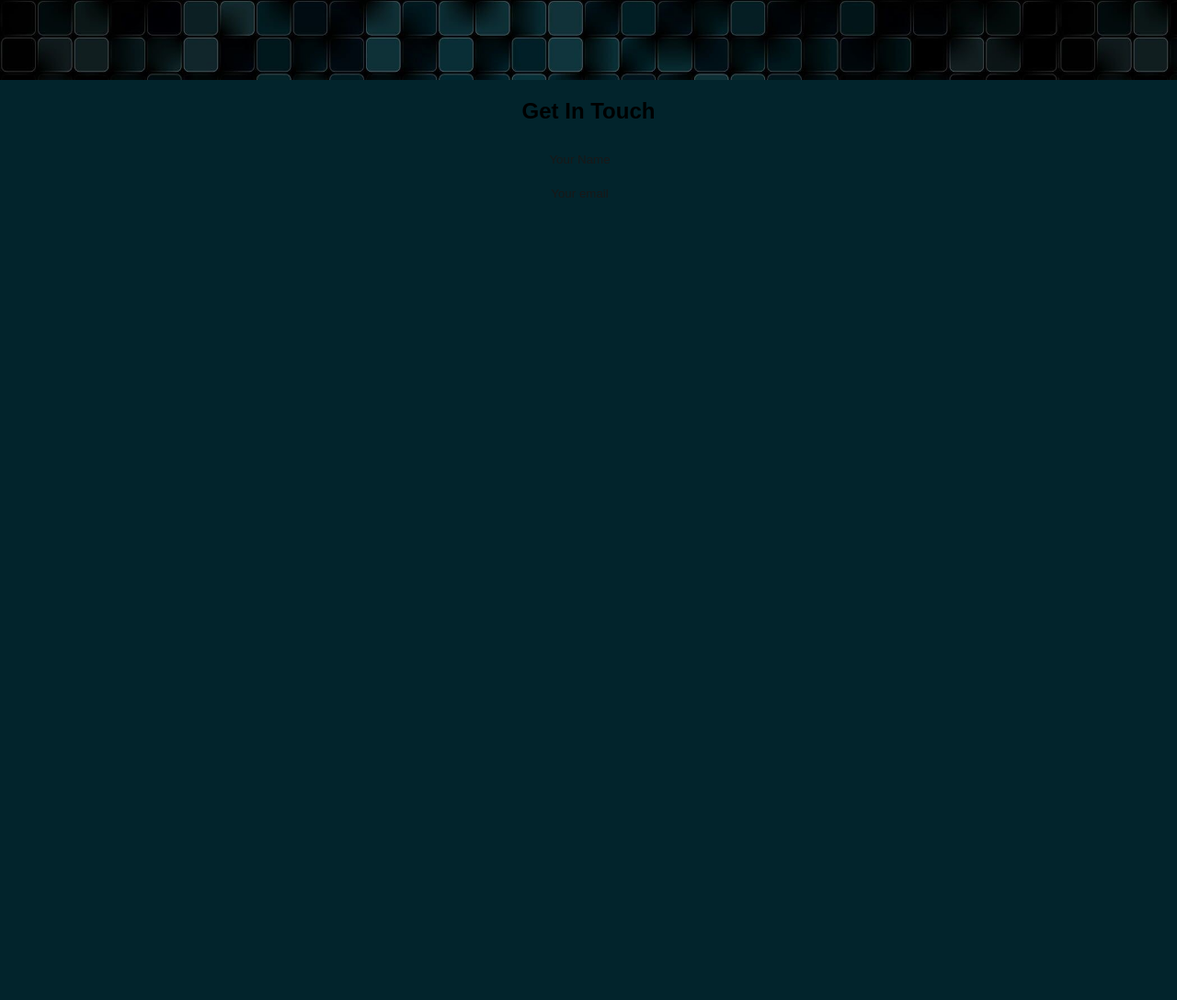
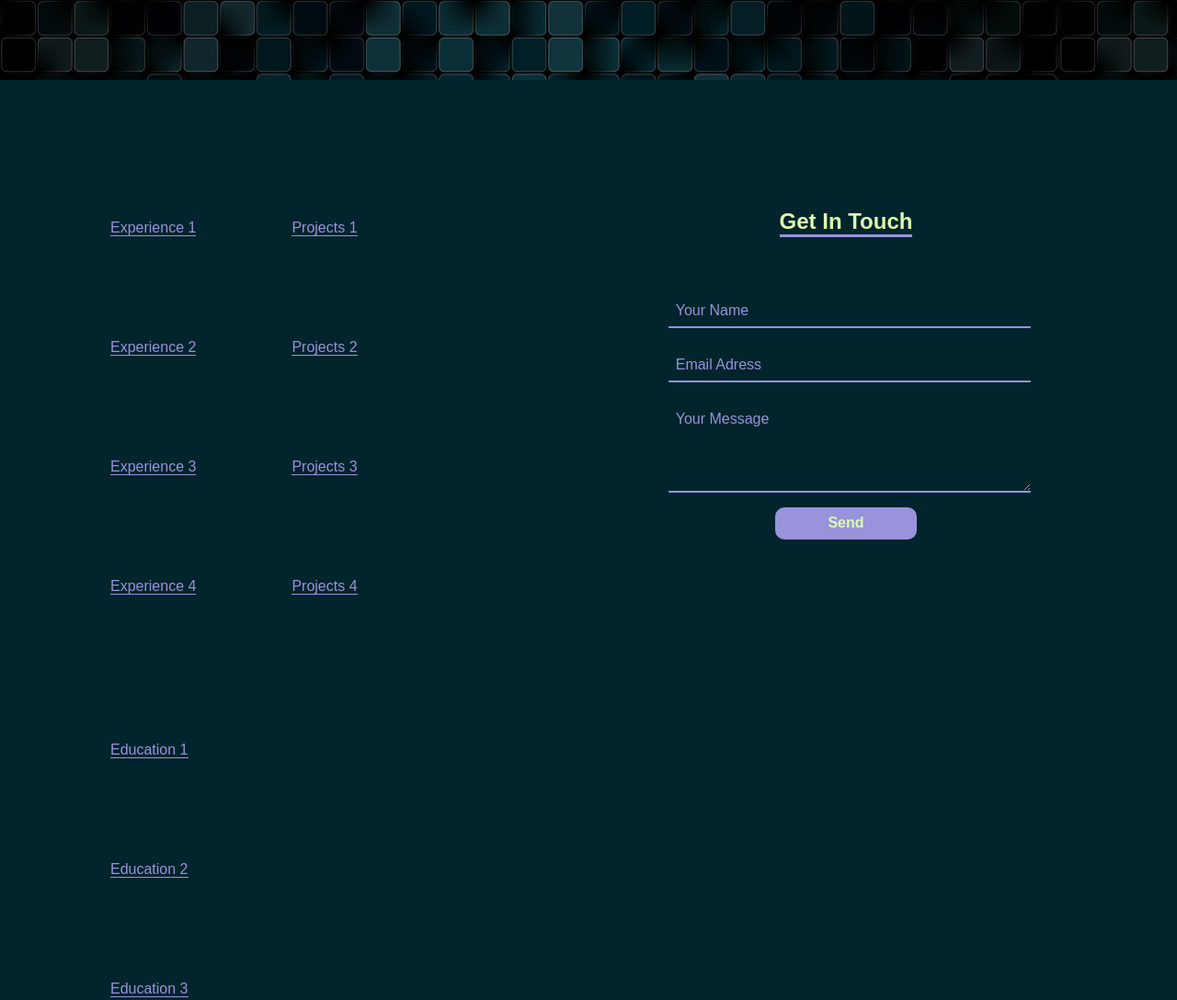
Before and after one commit to Saksham-P/portfolio-old, a plain HTML site: page index.html in a window 1280 px wide. Shown: the part 713-1801 px from the top of the page at 92% size. Before the commit the page ends 1600 px from the top, so only its background shows below. Drawn offline with Linux system fonts and the light colour scheme.

Commit message:
improved the contact section

```diff
--- a/CSS/home.css
+++ b/CSS/home.css
@@ -5,6 +5,15 @@ body {
     margin: 0;
     font-family: Arial, Helvetica, sans-serif;
     background-color: #02242c;
+}
+body::-webkit-scrollbar {
+    width: 12px;
+}
+body::-webkit-scrollbar-thumb {
+    background-color: #9893da;
+}
+body::-webkit-scrollbar-thumb:hover {
+    background-color: #7673a5;
 }
 .header {
     overflow: hidden;
@@ -39,8 +48,7 @@ body {
     overflow: hidden;
     background-image: url("../Images/pattern1Cropped.jpg");
     background-size: 90%;
-    /*-webkit-mask-image: -webkit-linear-gradient(bottom, rgba(0, 0, 0, 0), rgba(0, 0, 0, 1), rgba(0, 0, 0, 1), rgba(0, 0, 0, 1), rgba(0, 0, 0, 1));
-    */width: 100%;
+    width: 100%;
     height: 100vh;
 }
 #mainPage h3 {
@@ -104,27 +112,106 @@ body {
 
 .footer {
     background-color: #02242c;
-    overflow: hidden;
-    height: 100vh;
+    height: 90vh;
 }
 .form {
-    width: 200px;
-    margin-left: auto;
-    margin-right: auto;
+    width: auto;
+    height: fit-content;
+    margin: 10vh;
 }
 .form h2, form {
     width: fit-content;
     margin-left: auto;
     margin-right: auto;
+    color: #ddfcad;
+}
+.form h2 {
+    border-bottom: 3px solid #9893da;
+    margin-bottom: 10%;
+}
+#leftFooter {
+    float: left;
+    width: 50%;
+    height: 100%;
+    margin-top: 5vh;
+}
+#leftFooter ul {
+    list-style: none;
+    display: inline;
+    float: left;
+    margin: none;
+}
+#leftFooter li {
+    margin-top: 2vh;
+    margin-bottom: 14vh;
+    padding-right: 5vw;
+}
+#leftFooter a {
+    border-bottom: 1px solid #9893da;
+    text-decoration: none;
+    color: #9893da;
+}
+#rightFooter {
+    float: right;
+    width: 50%;
+    margin-top: 5vh;
+}
+#rightFooter form {
+    display: block;
 }
 .input {
     border: none;
     background-color: transparent;
-    color: white;
-    border-radius: 3px;
-    text-align: center;
-    margin: 10px 0;
+    color: #9893da;
+    padding-top: 4%;
+    padding-bottom: 2%;
+    padding-left: 2%;
+    border-radius: 1px;
+    margin-bottom: 4%;
+    border-bottom: 2px solid #9893da;
+    display: block;
+    width: 30vw;
+    font-size: 16px;
 }
 .input::placeholder {
-    color: rgb(24, 24, 24);
+    color: #9893da;
 }
+.input:focus {
+    outline: #9893da;
+    box-shadow: 0 0 4px 1px #9893da;
+}
+#messageArea {
+    font-family: Arial, Helvetica, sans-serif;
+    height: 80px;
+    resize: vertical;
+}
+#messageArea::-webkit-scrollbar {
+    width: 16px;
+}
+#messageArea::-webkit-scrollbar-thumb {
+    background-color: #9893da;
+}
+#messageArea::-webkit-scrollbar-thumb:hover {
+    background-color: #7673a5;
+}
+.button {
+    background-color: #9893da;
+    color: #ddfcad;
+    border: none;
+    border-radius: 10px;
+    height: 35px;
+    width: 40%;
+    margin-left: auto;
+    margin-right: auto;
+    margin-left: 30%;
+    font-size: 16px;
+    font-weight: 700;
+}
+.button:hover {
+    cursor: pointer;
+    background-color: #7673a5;
+}
+.button:active {
+    border: #ddfcad;
+    box-shadow: 0 0 4px 1px #9893da;
+}
--- a/JS/main.js
+++ b/JS/main.js
@@ -4,6 +4,7 @@ const elem1 = document.getElementById("left");
 
 const interestText = document.getElementById("interests");
 const interestList = ["Web Development", "Game Development", "Software Development"];
+const interestLinks = [""];
 
 function parallax(e) {
     let windowWidth = window.innerWidth/2;
--- a/index.html
+++ b/index.html
@@ -9,7 +9,7 @@
     <body onload="showInterests()">
         <header>
             <div class="header">
-                <a class="activePage" href="#mainPage">Home</a>
+                <a class="activePage" href="index.html">Home</a>
                 <a href="#Experience">Experience</a>
                 <a href="#Projects">Projects</a>
                 <a href="#Education">Education</a>
@@ -33,11 +33,35 @@
         <footer>
             <div class="footer">
                 <div class="form" id="Contact">
-                    <h2>Get In Touch</h2>
-                    <form>
-                        <input class="input" type="text" name="name" placeholder="Your Name">
-                        <input class="input" type="text" name="email" placeholder="Your email">
-                    </form>
+                    <div id="leftFooter">
+                        <ul>
+                            <li><a href="#">Experience 1</a></li>
+                            <li><a>Experience 2</a></li>
+                            <li><a>Experience 3</a></li>
+                            <li><a>Experience 4</a></li>
+                        </ul>
+                        <ul>
+                            <li><a>Projects 1</a></li>
+                            <li><a>Projects 2</a></li>
+                            <li><a>Projects 3</a></li>
+                            <li><a>Projects 4</a></li>
+                        </ul>
+                        <ul>
+                            <li><a>Education 1</a></li>
+                            <li><a>Education 2</a></li>
+                            <li><a>Education 3</a></li>
+                            <li><a>Education 4</a></li>
+                        </ul>
+                    </div>
+                    <div id="rightFooter">
+                        <h2>Get In Touch</h2>
+                        <form>
+                            <input class="input" type="text" name="name" placeholder="Your Name">
+                            <input class="input" type="text" name="email" placeholder="Email Adress">
+                            <textarea id="messageArea" class="input" name="message" placeholder="Your Message"></textarea>
+                            <button class="button" type="button">Send</button>
+                        </form>
+                    </div>
                 </div>
             </div>
         </footer>
```
